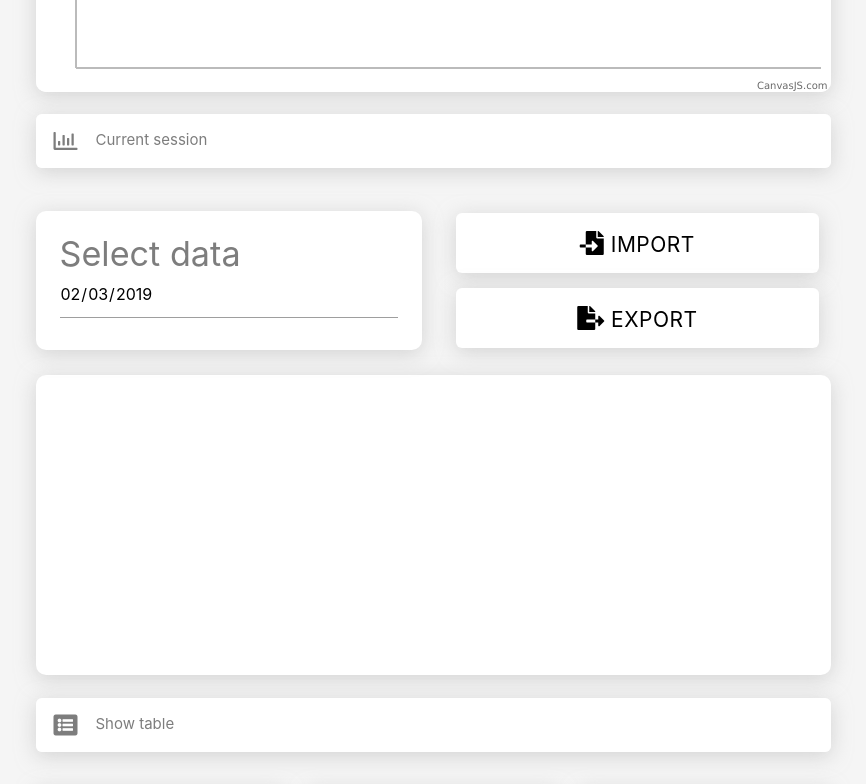
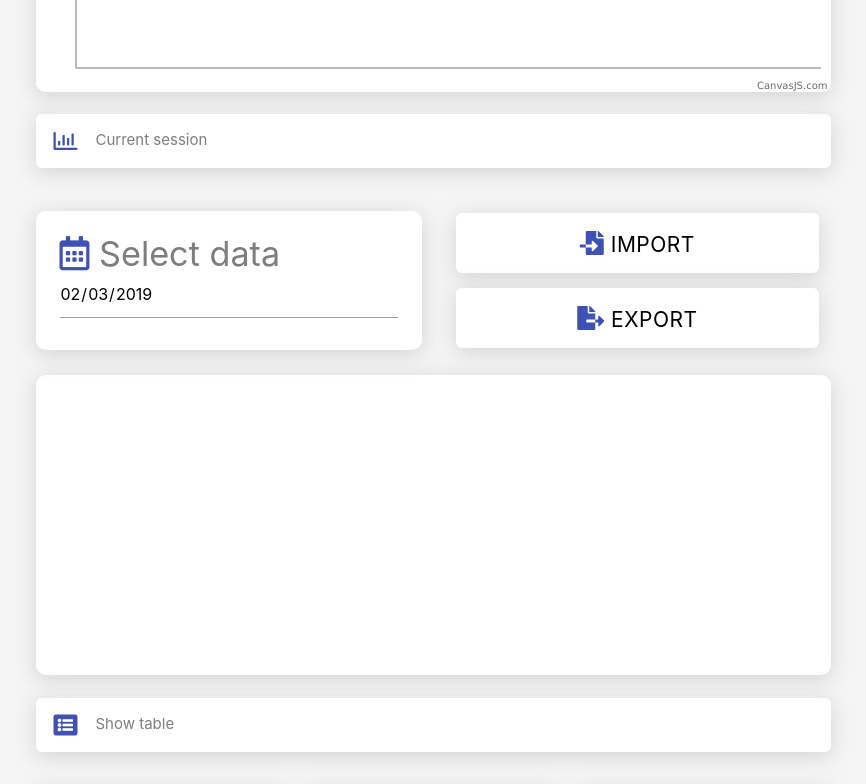
Before and after one commit to OctoDumb/osu-speed, an Electron app: page index.html in a window 1200 px wide. Shown: the part 600-1384 px from the top of the page, without its empty margins (167-1033 px from the left). Drawn offline with Linux system fonts and the light colour scheme; no server answers.

Commit message:
Changed the color of the icons

```diff
--- a/index.html
+++ b/index.html
@@ -65,7 +65,7 @@
                         <div class="col s12">
                             <ul class="collapsible">
                                 <li>
-                                    <div class="collapsible-header"><i class="far fa-chart-bar"></i> Current session</div>
+                                    <div class="collapsible-header"><i class="far fa-chart-bar indigo-text"></i> Current session</div>
                                     <div class="collapsible-body">
                                         <span>
                                             <table id="currentSession" class="highlight centered">
@@ -88,19 +88,19 @@
                     <div class="col s12 mt20">
                         <div class="col s12 m6">
                             <div class="card">
-                                <div class="card-content"><h4>Select data</h4><input type="date" class="datepicker" id="dayChartInput" required></div>
+                                <div class="card-content"><h4><i class="far fa-calendar-alt indigo-text"></i> Select data</h4><input type="date" class="datepicker" id="dayChartInput" required></div>
                             </div>
                         </div>
                         <div class="col s12 m6 mt10">
-                            <div class="col s12"><a class="btn-large white black-text waves-effect waves-black shadow-black-mr size-100 import-stats"><i class="fas fa-file-import"></i> Import</a></div>
-                            <div class="col s12"><a class="btn-large white black-text waves-effect waves-indigo shadow-black-mr size-100 export-stats"><i class="fas fa-file-export"></i> Export</a></div>
+                            <div class="col s12"><a class="btn-large white black-text waves-effect waves-black shadow-black-mr size-100 import-stats"><i class="fas fa-file-import indigo-text"></i> Import</a></div>
+                            <div class="col s12"><a class="btn-large white black-text waves-effect waves-indigo shadow-black-mr size-100 export-stats"><i class="fas fa-file-export indigo-text"></i> Export</a></div>
 
                         </div>
                         <div class="col s12"><div id="dayChart" class="chatOCTO"></div></div>
                         <div class="col s12">
                             <ul class="collapsible">
                                 <li>
-                                    <div class="collapsible-header" id="dayChartTitle"><i class="fas fa-list-alt"></i> Show table</div>
+                                    <div class="collapsible-header" id="dayChartTitle"><i class="fas fa-list-alt indigo-text"></i> Show table</div>
                                     <div class="collapsible-body">
                                         <span>
                                             <table id="dayTableStat" class="highlight centered">
```
